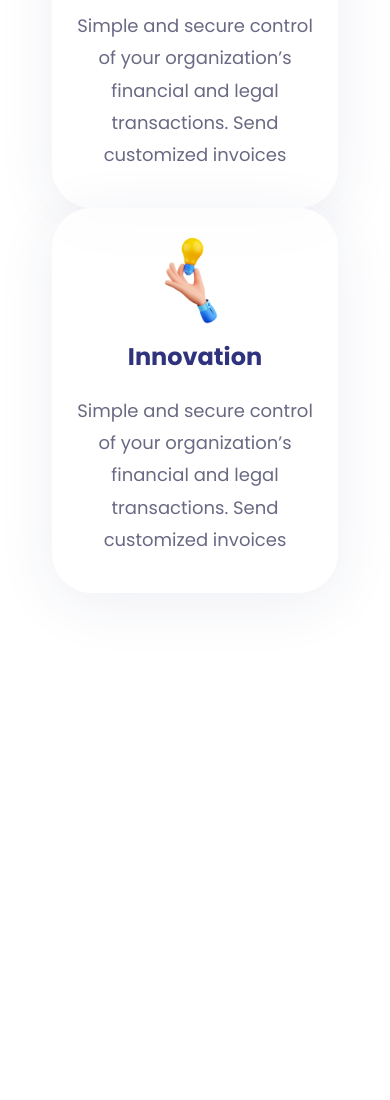
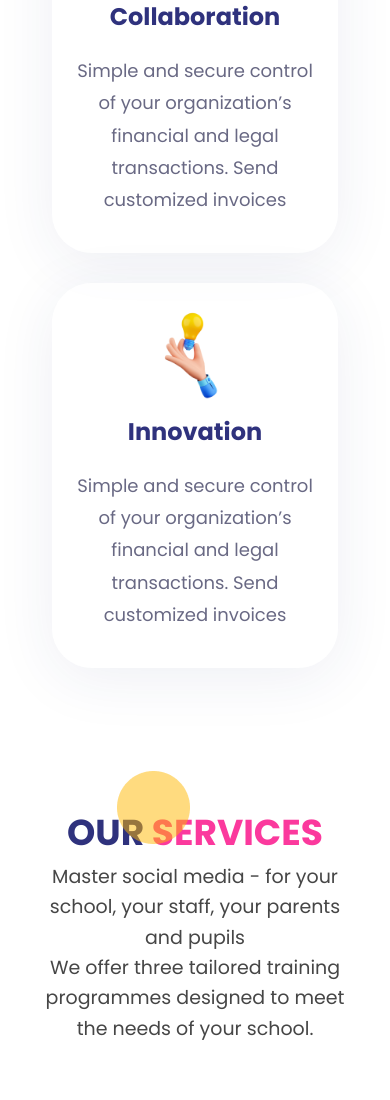
Before and after one commit to Ahsanch007/EduSocial, a plain HTML site: page index.html in a window 390 px wide. Shown: the part 2475-3575 px from the top of the page. Before the commit the page ends 3156 px from the top, so only its background shows below. Drawn offline with nearby package versions, Linux system fonts and the light colour scheme.

Commit message:
done some changes

```diff
--- a/assets/styles/style.css
+++ b/assets/styles/style.css
@@ -148,6 +148,11 @@ body {
     top: 0;
 }
 
+.box{
+    position: absolute;
+    left: 30%;
+    top: 0;
+}
 
 
 
@@ -192,6 +197,8 @@ body {
         background-position: 50% 50%;
         min-height: 556px;
     }
-
+.mar{
+    margin: 15px 0px;
+}
 
 }
--- a/index.html
+++ b/index.html
@@ -113,7 +113,7 @@
             </p>
         </div>
 
-        <div class="row m-0 py-5 position-relative">
+        <div class="row m-0 py-5 position-relative mar">
             <div class="col-md-6 col-lg-3 col-12 position-relative">
                 <img src="./assets/images/Group-238.png" width="154px" class="bg-img" height="194px" alt="">
 
@@ -128,7 +128,7 @@
                     </p>
                 </div>
             </div>
-            <div class="col-md-6 col-lg-3 col-12">
+            <div class="col-md-6 col-lg-3 col-12 mar">
                 <div class="about-card">
                     <img src="./assets/images/c.png" alt="">
                     <h1>
@@ -140,7 +140,7 @@
                     </p>
                 </div>
             </div>
-            <div class="col-md-6 col-lg-3 col-12">
+            <div class="col-md-6 col-lg-3 col-12 mar">
                 <div class="about-card">
                     <img src="./assets/images/time.png" alt="">
                     <h1>
@@ -152,7 +152,7 @@
                     </p>
                 </div>
             </div>
-            <div class="col-md-6 col-lg-3 col-12">
+            <div class="col-md-6 col-lg-3 col-12 mar">
                 <div class="about-card">
                     <img src="./assets/images/time1.png" alt="">
                     <h1>
@@ -168,7 +168,22 @@
 
     </section>
 
+    <!-- services section  -->
 
+    <section class="about-us position-relative">
+        <img src="./assets/images/Ellipse-12.png" class="box" alt="">
+        <div class="text-center">
+            <h1 class="about-title">
+                Our <span style="color: #FB399D;">Services</span>
+            </h1>
+            <p class="desc-1">
+                Master social media - for your school, your staff, your parents and pupils <br>
+                We offer three tailored training programmes designed to meet the needs of your school.
+            </p>
+        </div>
+
+
+    </section>
 
     <script src="https://cdn.jsdelivr.net/npm/bootstrap@5.0.2/dist/js/bootstrap.bundle.min.js"
         integrity="sha384-MrcW6ZMFYlzcLA8Nl+NtUVF0sA7MsXsP1UyJoMp4YLEuNSfAP+JcXn/tWtIaxVXM"
```
Also changed, not shown: assets/images/Ellipse-12.png (added).
